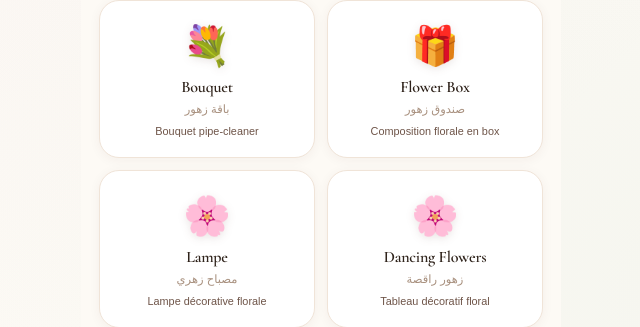
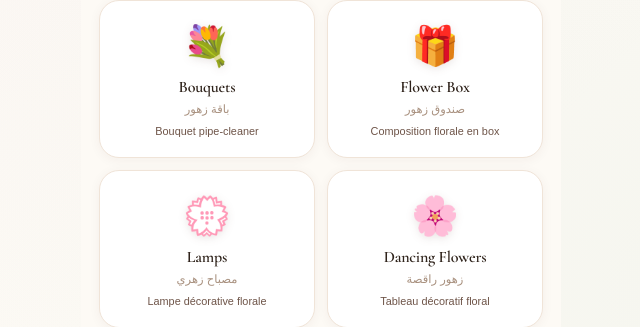
Before and after one commit to JardinElle/Jardinelle, a React (Vite) app: page / in a window 1280 px wide. Shown: the part 452-779 px from the top of the page, without its empty margins (319-959 px from the left). Built offline with nearby package versions, Linux system fonts and the light colour scheme.

Commit message:
Update App.jsx

```diff
--- a/src/App.jsx
+++ b/src/App.jsx
@@ -708,9 +708,9 @@ function FloralBottom() {
 
 function Step1_ProductType({ onSelect, basket = [], onViewBasket }) {
   const products = [
-    { id: "bouquet",  icon: "💐", name: "Bouquet",         nameAr: "باقة زهور",      desc: "Bouquet pipe-cleaner" },
+    { id: "bouquet",  icon: "💐", name: "Bouquets",         nameAr: "باقة زهور",      desc: "Bouquet pipe-cleaner" },
     { id: "box",      icon: "🎁", name: "Flower Box",      nameAr: "صندوق زهور",     desc: "Composition florale en box" },
-    { id: "lamp",     icon: "🌸", name: "Lampe",           nameAr: "مصباح زهري",     desc: "Lampe décorative florale" },
+    { id: "lamp",     icon: "💮", name: "Lamps",           nameAr: "مصباح زهري",     desc: "Lampe décorative florale" },
     { id: "board",    icon: "🌸", name: "Dancing Flowers", nameAr: "زهور راقصة",     desc: "Tableau décoratif floral" },
   ];
 
```
